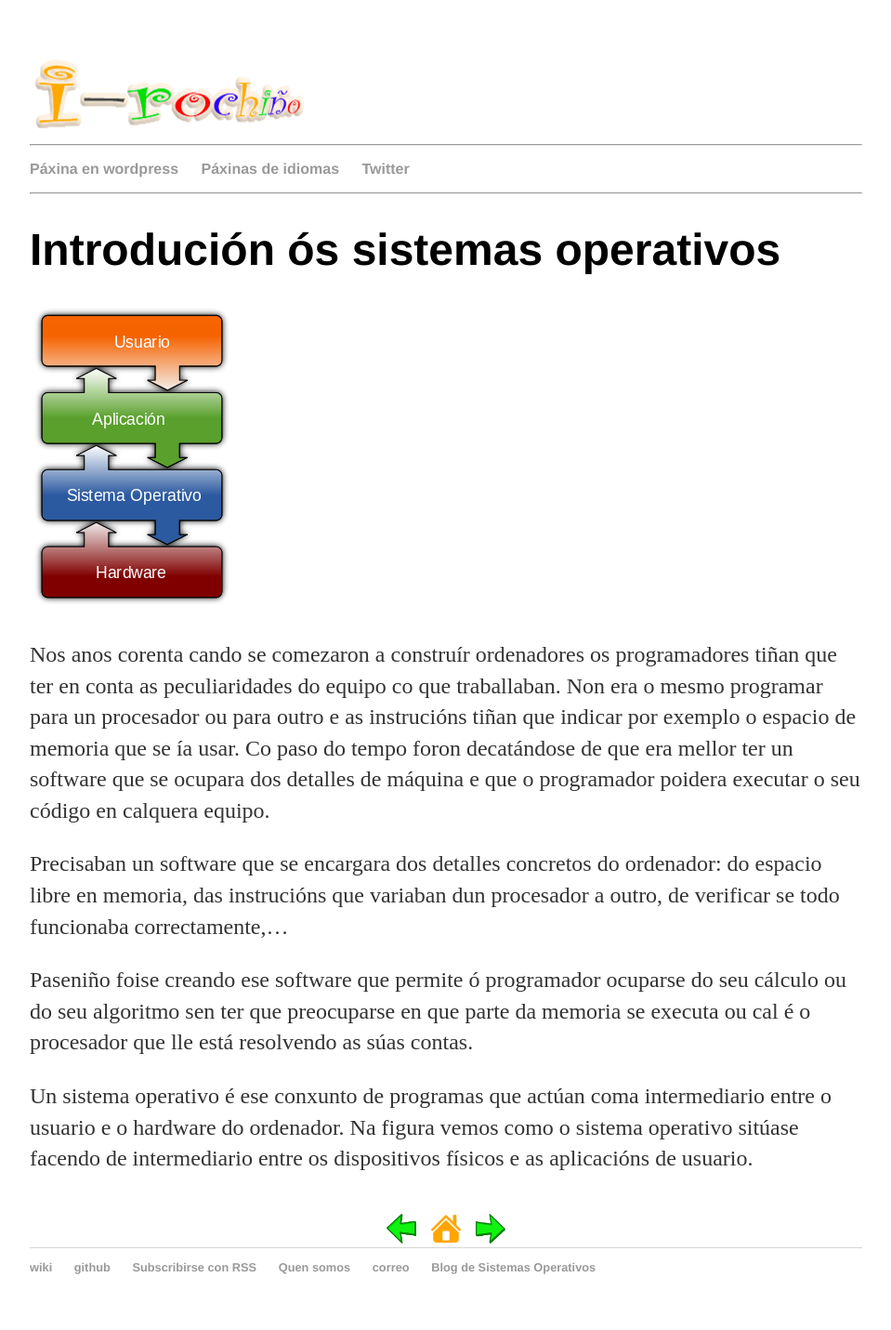
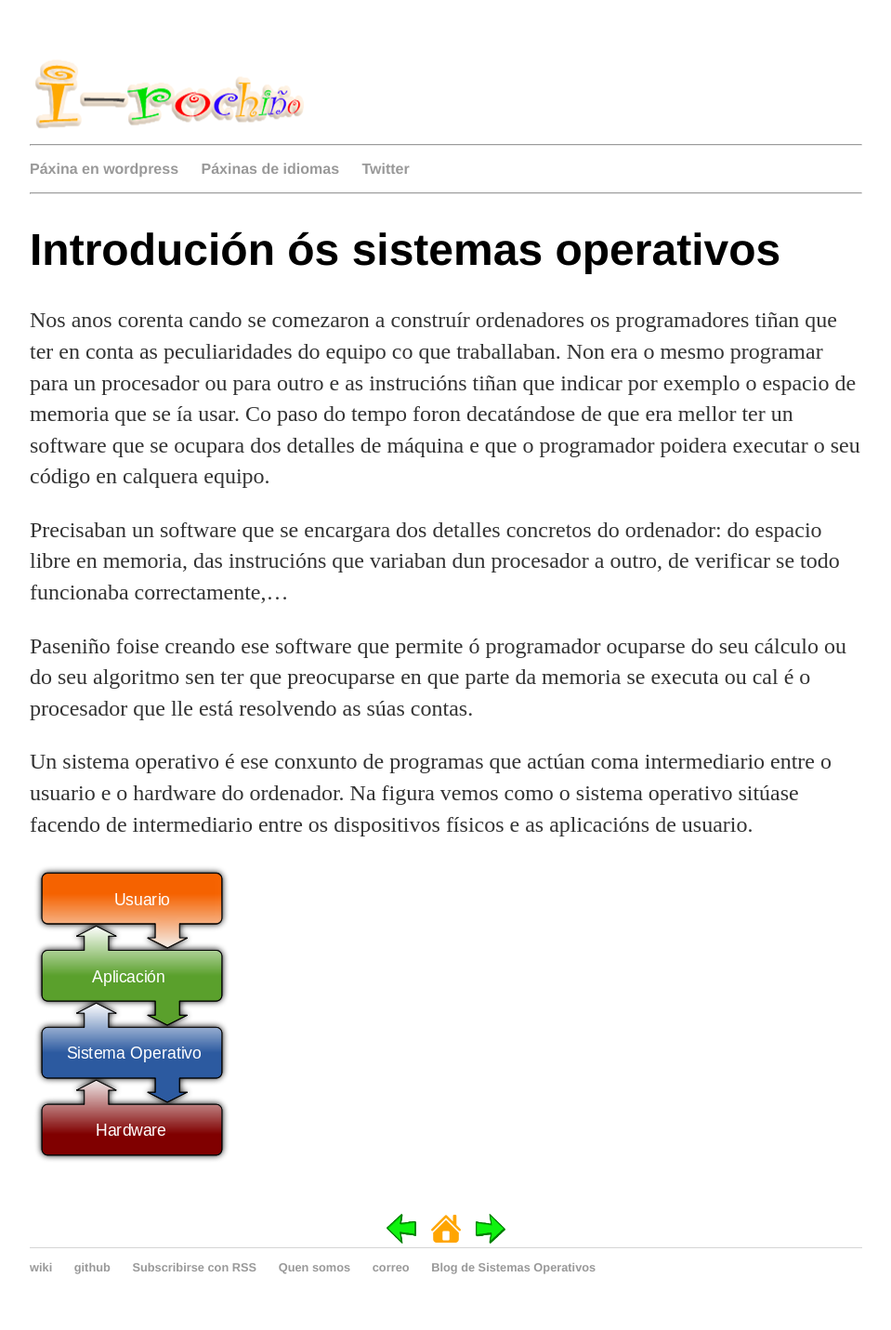
Before and after one commit to irocho/irocho.github.io, a Jekyll site: the page built from _posts/2016-11-16-introducion.md, in a window 1280 px wide. Shown: the whole page at 93% size, without its empty margins (160-1119 px from the left). Built offline with Jekyll 4.4.1, drawn with Linux system fonts in a browser that asks for light colours.

Commit message:
fabricando e chamando os .txt

```diff
--- a/_posts/2016-11-16-introducion.md
+++ b/_posts/2016-11-16-introducion.md
@@ -2,15 +2,12 @@
 layout: post
 title: "Introdución ós sistemas operativos"
 date: 2016-11-16
+plugin: markdown.rb
 ---
-
-
+<div class="tab">
+    {% capture my-include %}
+    {% include introducion.txt %}
+    {% endcapture %}
+    {{ my-include | markdownify }}
+</div>
 ![Situación do sistema operativo]({{http://irocho.github.io/}}/imaxes/capas.png)
-
-Nos anos corenta cando se comezaron a construír ordenadores os programadores tiñan que ter en conta as peculiaridades do equipo co que traballaban. Non era o mesmo programar para un procesador ou para outro e as instrucións tiñan que indicar por exemplo o espacio de memoria que se ía usar. Co paso do tempo foron decatándose de que era mellor ter un software que se ocupara dos detalles de máquina e que o programador poidera executar o seu código en calquera equipo.
-
-Precisaban un software que se encargara dos detalles concretos do ordenador: do espacio libre en memoria, das instrucións que variaban dun procesador a outro, de verificar se todo funcionaba correctamente,...
-
-Paseniño foise creando ese software que permite ó programador ocuparse do seu cálculo ou do seu algoritmo sen ter que preocuparse en que parte da memoria se executa ou cal é o procesador que lle está resolvendo as súas contas.
-
-Un sistema operativo é ese conxunto de programas que actúan coma intermediario entre o usuario e o hardware do ordenador. Na figura vemos como o sistema operativo sitúase facendo de intermediario entre os dispositivos físicos e as aplicacións de usuario.
```
Also changed, not shown: _includes/introducion.txt (added, +9 -0 lines), 2 other files.
